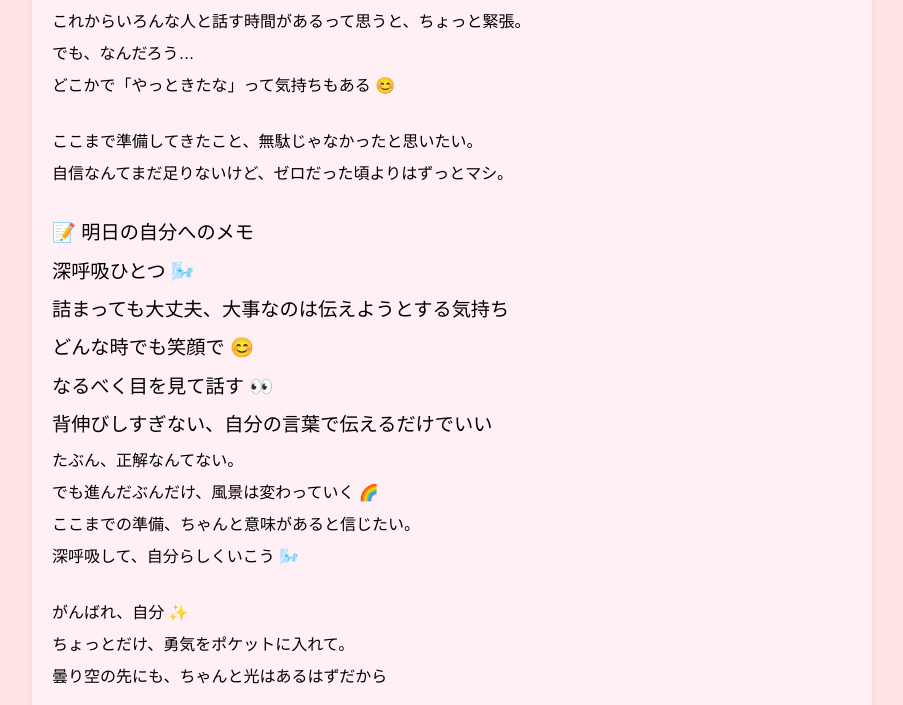
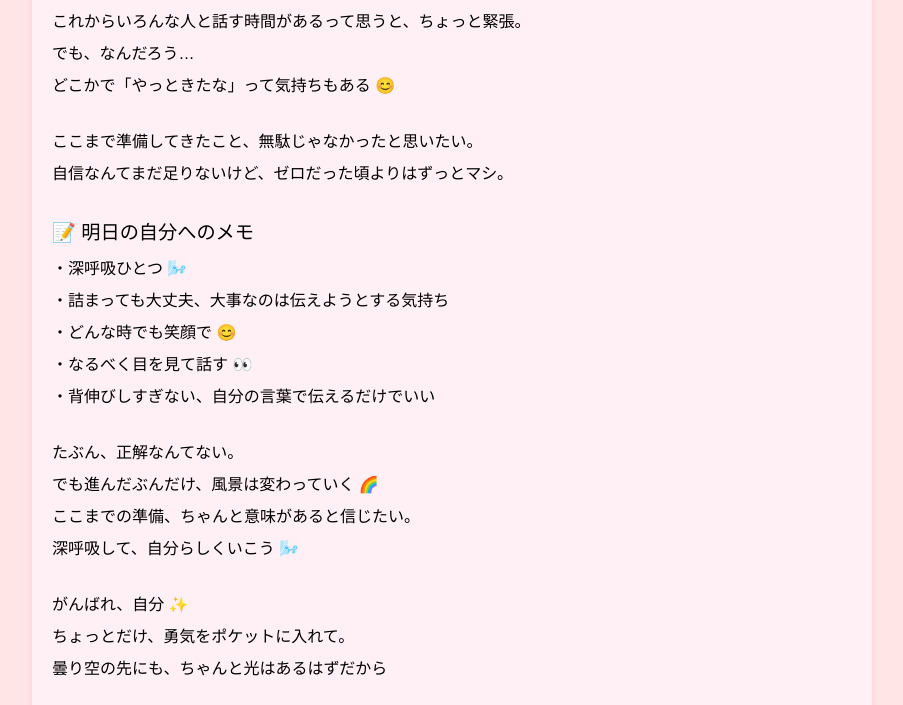
Before and after one commit to flowpon/flowpon.github.io, a Jekyll site: the page built from _posts/2025-07-14-ready-to-begin.md, in a window 1280 px wide and 900 px high, scrolled down 331 px, cut to the strip 0-705 px from the top of the window. Shown: the whole strip, without its empty margins (188-1091 px from the left). Built offline with Jekyll 4.4.1, drawn with Linux system fonts in a browser that asks for light colours; some web fonts are replaced; a script that is not in the unit is left out.

Commit message:
一部修正

```diff
--- a/_posts/2025-07-14-ready-to-begin.md
+++ b/_posts/2025-07-14-ready-to-begin.md
@@ -13,13 +13,13 @@ image: https://i.postimg.cc/7hnvPPtD/Gemini-Generated-Image-57mril57mril57mr.png
 ここまで準備してきたこと、無駄じゃなかったと思いたい。
 自信なんてまだ足りないけど、ゼロだった頃よりはずっとマシ。
 
-### 📝 明日の自分へのメモ
+## 📝 明日の自分へのメモ
 
-- 深呼吸ひとつ 🌬️
-- 詰まっても大丈夫、大事なのは伝えようとする気持ち
-- どんな時でも笑顔で 😊
-- なるべく目を見て話す 👀
-- 背伸びしすぎない、自分の言葉で伝えるだけでいい
+・深呼吸ひとつ 🌬️
+・詰まっても大丈夫、大事なのは伝えようとする気持ち
+・どんな時でも笑顔で 😊
+・なるべく目を見て話す 👀
+・背伸びしすぎない、自分の言葉で伝えるだけでいい
 
 たぶん、正解なんてない。
 でも進んだぶんだけ、風景は変わっていく 🌈
```
